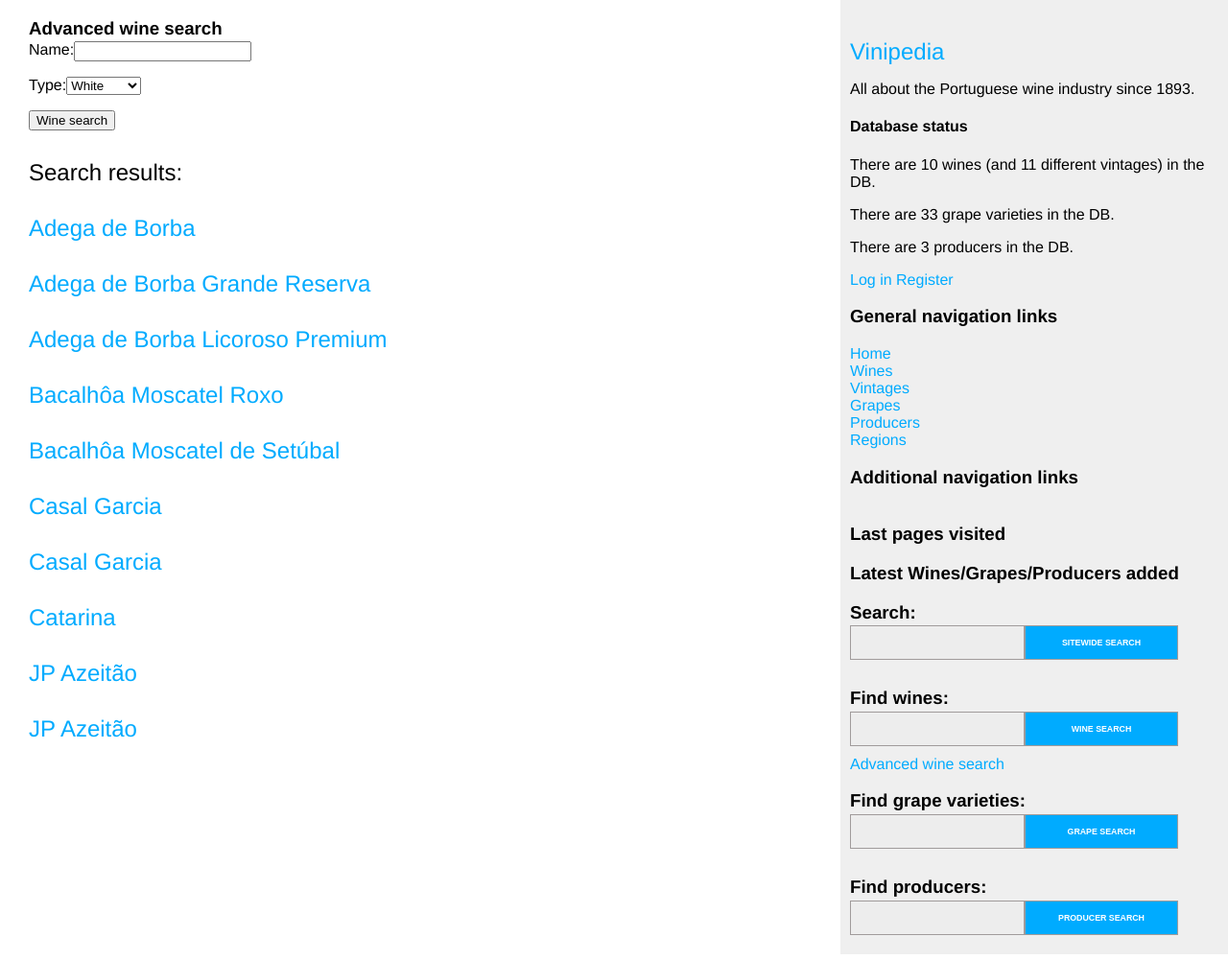
After one commit to andreiavfaria/vinipedia_django, a Django app: page /wines/advanced_search/ in a window 1280 px wide. The commit adds this page. Shown: the whole page at 96% size. Run offline with Django 3.2, Linux system fonts and the light colour scheme; data comes from the database, SQL or seed files in the repository; both versions use the stored data as it was after the commit; some libraries are stand-ins or nearby versions.

Commit message:
advanced wine search

```diff
--- a/final_proj.txt
+++ b/final_proj.txt
@@ -51,8 +51,8 @@
 - ocultar todas as keys (p.ex., SECRET_KEY) e passwords (com config.json, etc)
 - bread crumbs
 - nav bar missing
-- add class integer choice fields (to review, grape, vintage/wine?)
-- verificar se a "constraint" para wine origin não pode ser mesmo impelementada sem recurso a override do save()
+- (done) add class integer choice fields (to review, grape, vintage/wine?)
+- (done) verificar se a "constraint" para wine origin não pode ser mesmo impelementada sem recurso a override do save()
 - (done) confirmar on delete/update cascade/restrict
 - (done) abstrair lógica de paginação (numa função?)
 - (done) requirements.txt
@@ -66,6 +66,7 @@
 - review page login link shouldn't redirect to the landing page
 - wine/vintage detail view when no user is logged in (TypeError: 'AnonymousUser' object is not iterable)
 - grape body scale (current: light<->bold, vivino: light-bodied<->full-bodied)
+- advanced wine search (hiding empty fields from the sent GET parameters)
 - (fixed) region_detail: remover "local producers" dos "other producers"
 - (fixed) region wines: adicionar field:origin em wine (com check constraint, deve estar incluído nas regiões do seu produtor)
 - (fixed) review constraint: vintage.wine === wine
--- a/wines/forms.py
+++ b/wines/forms.py
@@ -1,6 +1,6 @@
 from django import forms
 
-from .models import Review
+from .models import Review, Wine
 
 
 class ReviewForm(forms.ModelForm):
@@ -17,3 +17,18 @@
 
 class SearchForm(forms.Form):
     query = forms.CharField(max_length=100, label='')
+
+
+class AdvancedWineSearchForm(forms.Form):
+    name = forms.CharField(required=False)
+    type = forms.CharField(max_length=9,
+                           required=False,
+                           widget=forms.Select(choices=Wine.WINE_TYPE_CHOICES))
+    # producer
+    # grape varieties
+    # vintage = forms.IntegerField(max_length=100, label='')
+    # average score
+    # alcohol content
+    # with grape / without grape
+    # from producer / not from producer
+    # type
--- a/wines/templates/wines/base.html
+++ b/wines/templates/wines/base.html
@@ -80,6 +80,7 @@
 
     <h3>Find wines:</h3>
     <div class="container adjust_margin">{% show_wines_search_form %}</div>
+    <a href="{% url 'wines:wine_advanced_search' %}">Advanced wine search</a>
     <h3>Find grape varieties:</h3>
     <div class="container adjust_margin">{% show_grapes_search_form %}</div>
     <h3>Find producers:</h3>
--- /dev/null
+++ b/wines/templates/wines/wine/advanced_search.html
@@ -0,0 +1,23 @@
+{% extends "wines/base.html" %}
+{% load wine_tags %}
+
+{% block title %}Search results for wines{% endblock %}
+
+{% block content %}
+  <h3>Advanced wine search</h3>
+  <div class="container adjust_margin">{% show_wines_advanced_search_form %}</div>
+{% if request.GET.values %}
+  <h2>Search results:</h2>
+  {% for wine in results %}
+    <h2>
+      <a href="{{ wine.get_absolute_url }}">
+        {{ wine.name }}
+      </a>
+    </h2>
+  {% empty %}
+    <p>
+      No matching wines were found.
+    </p>
+  {% endfor %}
+{% endif %}
+{% endblock %}
--- /dev/null
+++ b/wines/templates/wines/wine/advanced_search_bar.html
@@ -0,0 +1,6 @@
+<form method="GET" action="{% url 'wines:wine_advanced_search' %}">
+  {{ search_form.as_p }}
+  <p>
+    <input type="Submit" value="Wine search">
+  </p>
+</form>
--- a/wines/templatetags/wine_tags.py
+++ b/wines/templatetags/wine_tags.py
@@ -1,6 +1,6 @@
 from django import template
 
-from ..forms import SearchForm
+from ..forms import SearchForm, AdvancedWineSearchForm
 from ..models import Wine, Vintage, Grape, Producer
 
 register = template.Library()
@@ -40,6 +40,12 @@
 @register.inclusion_tag('wines/search_bar.html')
 def show_sitewide_search_form():
     search_form = SearchForm()
+    return {"search_form": search_form}
+
+
+@register.inclusion_tag('wines/wine/advanced_search_bar.html')
+def show_wines_advanced_search_form():
+    search_form = AdvancedWineSearchForm()
     return {"search_form": search_form}
 
 
--- a/wines/urls.py
+++ b/wines/urls.py
@@ -25,14 +25,18 @@
     path('', views.landing_page, name='landing_page'),
     # wines
     path('wines/', views.wine_list, name='wine_list'),
+    path('wines/search/', views.wine_search, name='wine_search'),
+    path('wines/advanced_search/', views.wine_advanced_search, name='wine_advanced_search'),
     path('wines/<int:id>', views.wine_detail, name='wine_detail'),
-    path('wines/<str:type>', views.wines_per_type, name='wines_per_type'),
+    path('wines/<str:type>/', views.wines_per_type, name='wines_per_type'),
     # grapes
     path('grapes/', views.grape_list, name='grape_list'),
+    path('grapes/search/', views.grape_search, name='grape_search'),
     path('grapes/<int:id>', views.grape_detail, name='grape_detail'),
-    path('grapes/<str:type>', views.grapes_per_type, name='grapes_per_type'),
+    path('grapes/<str:type>/', views.grapes_per_type, name='grapes_per_type'),
     # producers
     path('producers/', views.producer_list, name='producer_list'),
+    path('producers/search/', views.producer_search, name='producer_search'),
     path('producers/<int:id>', views.producer_detail, name='producer_detail'),
     # regions
     path('regions/', views.region_list, name='region_list'),
@@ -45,9 +49,6 @@
     path('year/<int:year>', views.vintages_per_year, name='vintages_per_year'),
     # search
     path('search/', views.sitewide_search, name='sitewide_search'),
-    path('wines/search/', views.wine_search, name='wine_search'),
-    path('grapes/search/', views.grape_search, name='grape_search'),
-    path('producers/search/', views.producer_search, name='producer_search'),
 
     # vintages: provisional
     path('vintages/', views.vintage_list, name='vintage_list'),
--- a/wines/views.py
+++ b/wines/views.py
@@ -196,6 +196,23 @@
                   {'region': region})
 
 
+def wine_advanced_search(request):
+    print(request.GET)
+    results = Wine.objects.all()
+    for k, v in request.GET.items():
+        if k == 'name' and v:
+            print('name')
+            results = results.filter(Q(name__contains=v))
+        elif k == 'type' and v:
+            print('type')
+            results = results.filter(Q(type=v))
+
+
+    return render(request,
+                  'wines/wine/advanced_search.html',
+                  {'results': results})
+
+
 def wine_search(request):
     search_string = request.GET.get("query")
     if search_string:
```
Also changed, not shown: db.sqlite3.
